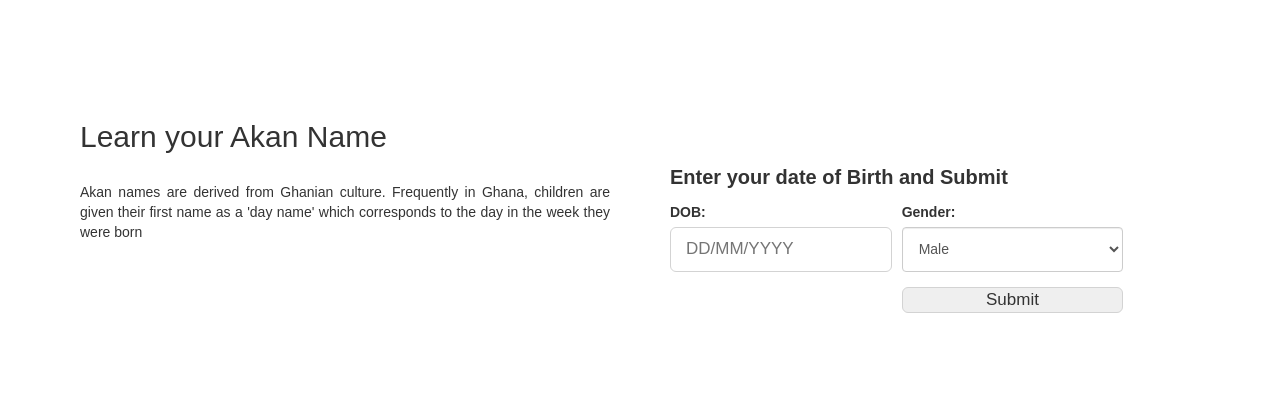
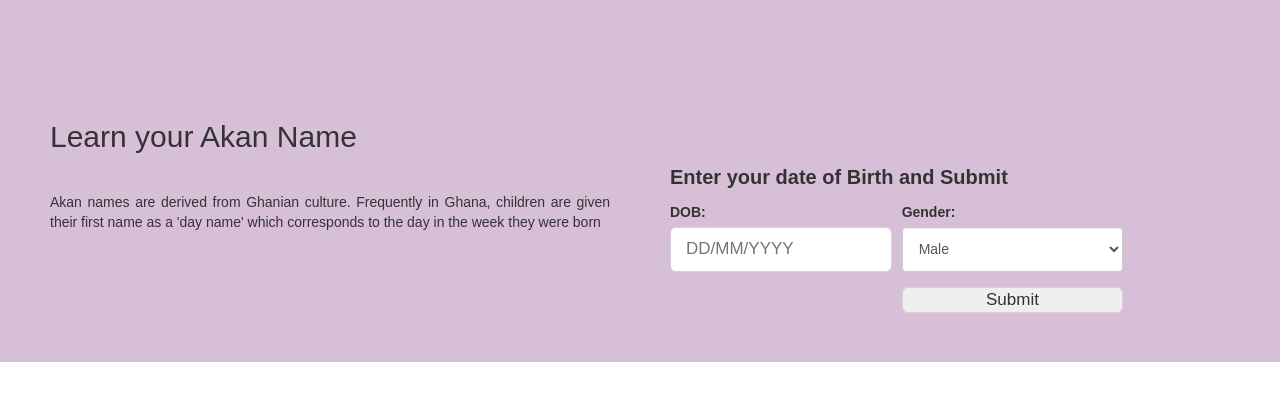
Before and after one commit to Beckychellah/Akan_Names_Week2, a plain HTML site: page index.html in a window 1280 px wide. Drawn offline with nearby package versions, Linux system fonts and the light colour scheme.

Commit message:
style page with background color

```diff
--- a/assets/css/main.css
+++ b/assets/css/main.css
@@ -2,6 +2,7 @@
 
 .akana {
     font-family: 'Poppins', sans-serif;
+    background-color: thistle;
 }
 section{
     padding: 100px 0;
@@ -15,11 +16,10 @@ section{
 
 .max-width{
     max-width: 1300px;
-    padding: 0 80px;
+    padding: 0 50px;
     margin: auto;
 }
 
-/* akana section styling */
 .akana .akana-content .column{
     width: calc(50% - 30px);
 }
```
